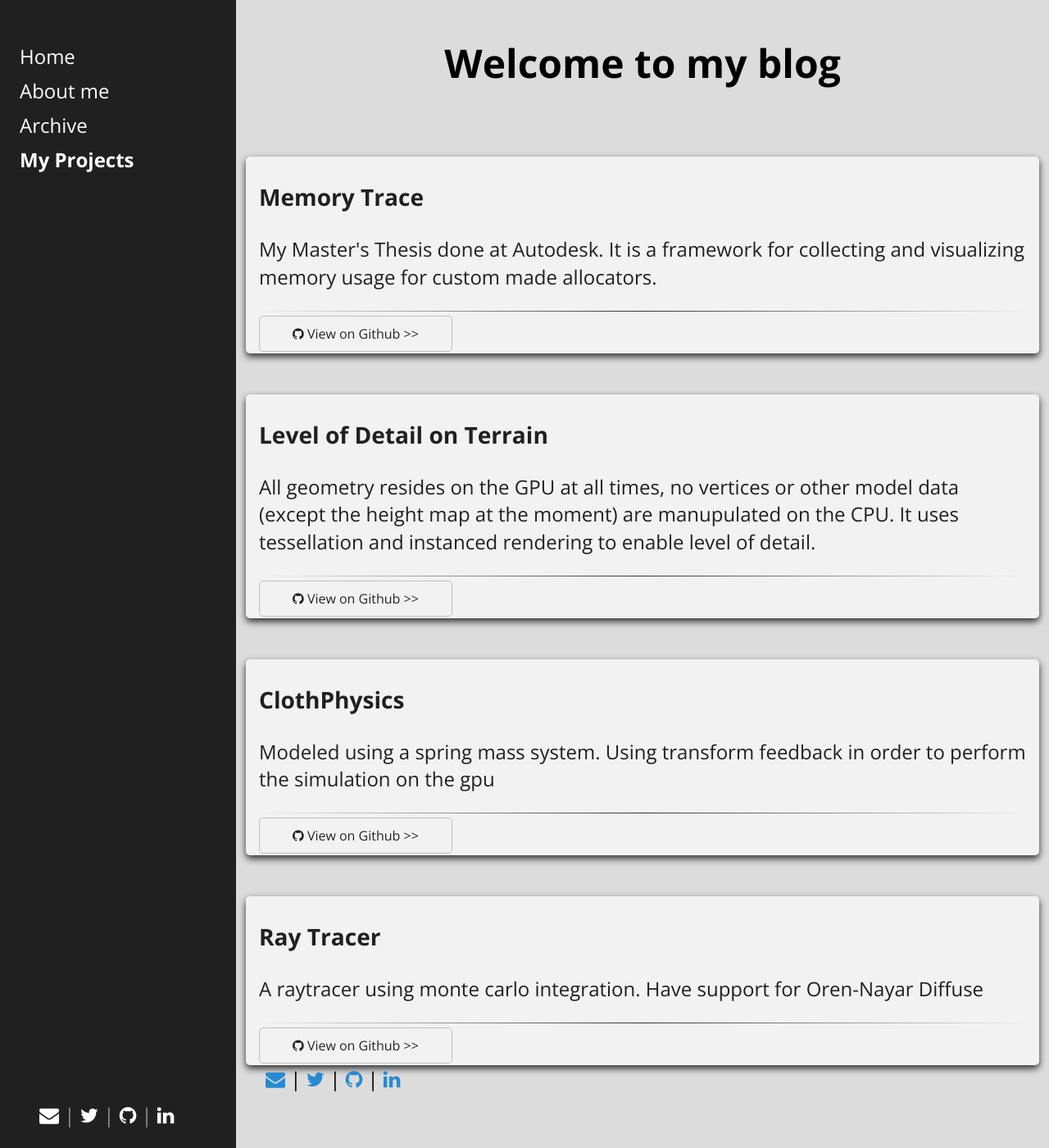
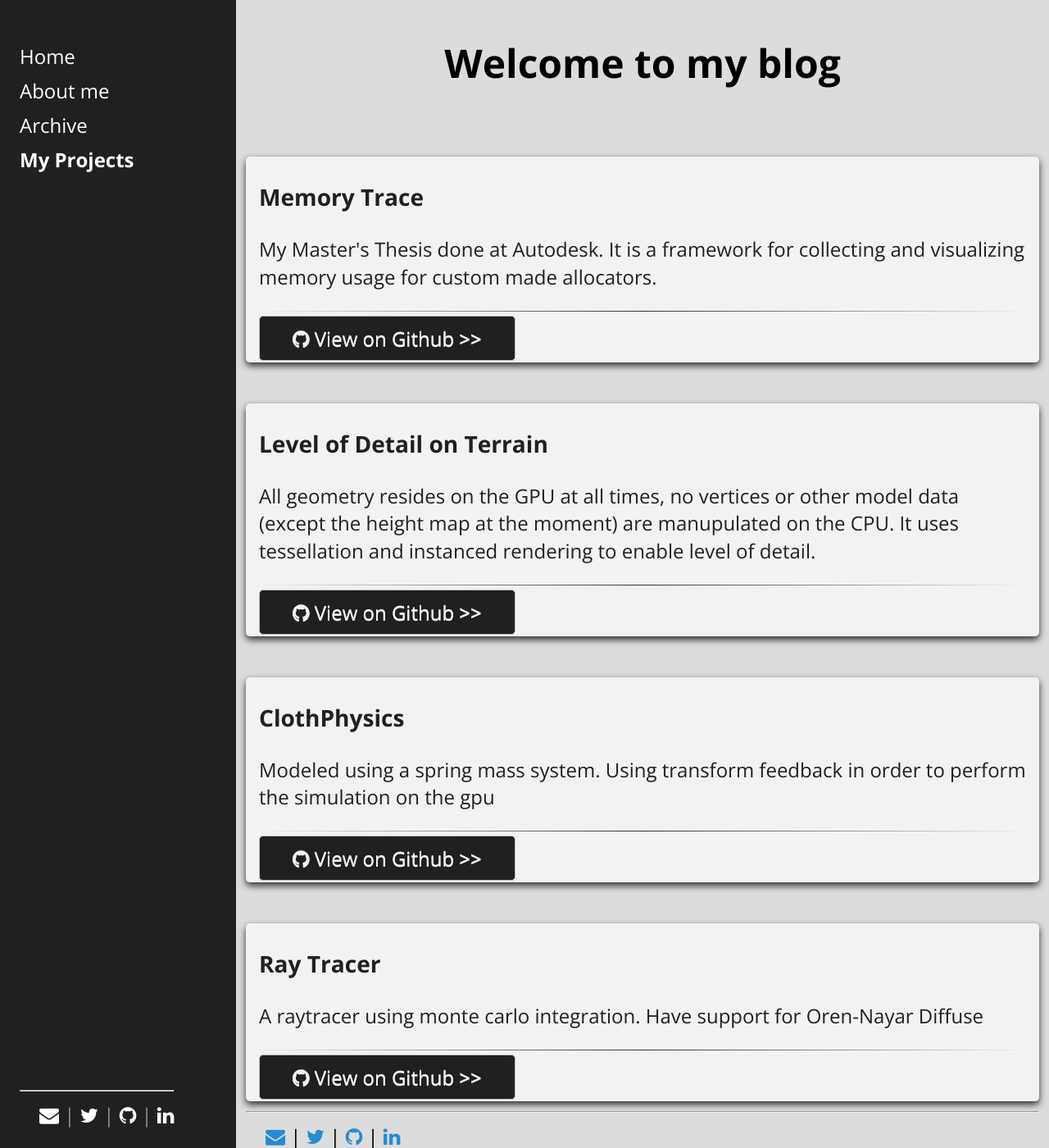
Before and after one commit to litasa/litasa.github.io, a Jekyll site: the page built from blog/github_projects.md, in a window 1280 px wide and 1400 px high. Shown: the whole window at 82% size. Built offline with Jekyll 4.4.1, drawn with Linux system fonts in a browser that asks for light colours.

```diff
--- a/_includes/contact.html
+++ b/_includes/contact.html
@@ -1,4 +1,5 @@
 <div id="contact">
+    <hr/>
 <ul>
     <li>
     <a href="mailto:{{ site.email }}">
--- a/_layouts/post.html
+++ b/_layouts/post.html
@@ -18,7 +18,7 @@ title: My Blog
             <h1>{{ page.title }}</h1>
             <div class='separator'></div>
 
-            {{ content }}
+            {{ content | markdownify}}
 
             <p class="return_top"><small><a href="#top">[top]</a></small></p>
           {% if page.comments == true %}
--- a/css/main.css
+++ b/css/main.css
@@ -329,7 +329,6 @@ a.sidebar-nav-item:focus {
  -moz-border-radius: 5px 5px 5px 5px;
  width: auto;
  height: auto;
- font-size: 16px;
  padding: 10px 40px;
  text-shadow: 0 1px 0 #fff;
  background-color: #f2f2f2;
@@ -340,6 +339,18 @@ a.sidebar-nav-item:focus {
  background-color: #f5f5f5;
 }
 
+.btn-github {
+  border:1px solid #bfbfbf;
+  color: #f2f2f2;
+  background-color: #202020;
+}
+
+.btn-github:hover, .btn-github:active {
+  border:1px solid #bfbfbf;
+  color: #202020;
+  background-color: #f2f2f2;
+}
+
 .main-color {
   background-color: #f2f2f2;
   color: #202020;
```
Also changed, not shown: blog/about.html (deleted, +0 -7 lines), blog/about.md (added, +11 -0 lines), blog/archives.md (renamed from blog/archives.html), blog/github_projects.md (renamed from blog/github_projects.html), blog/sort_date.md (renamed from blog/sort_date.html).
